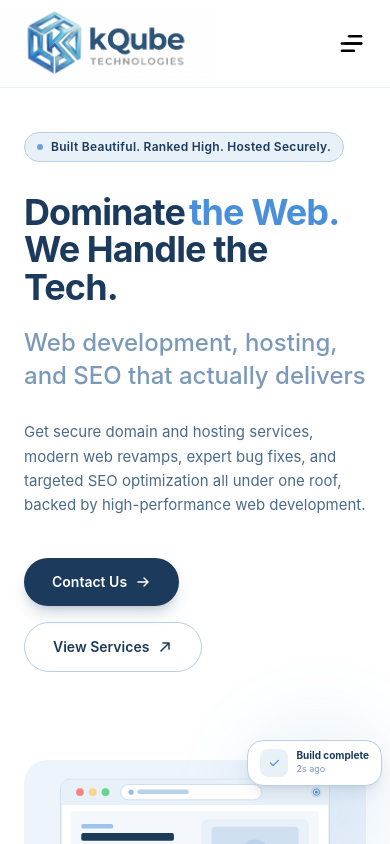
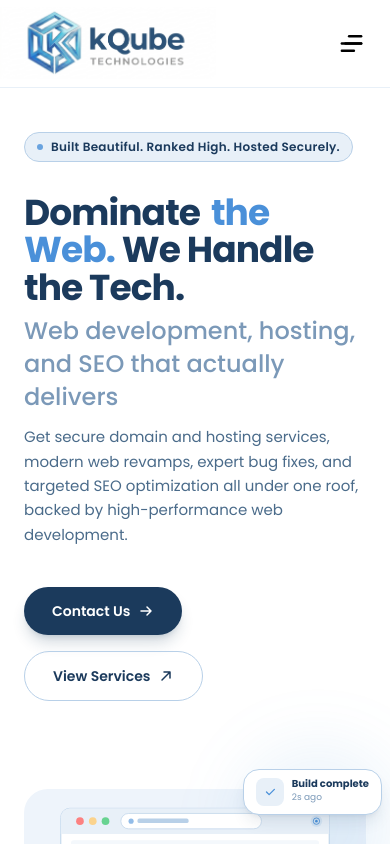
Before and after one commit to kathiravanvellaisamy/kqube, a React (Vite) app: page / in a window 390 px wide. Shown: the top 844 px of the page. Built offline with nearby package versions, Linux system fonts and the light colour scheme.

Commit message:
5th commit

```diff
--- a/index.html
+++ b/index.html
@@ -5,6 +5,7 @@
     <link rel="icon" type="image/svg+xml" href="/favicon.svg" />
     <meta name="viewport" content="width=device-width, initial-scale=1.0" />
     <title>kQube Technologies</title>
+
   </head>
   <body>
     <div id="root"></div>
--- a/src/components/NavBarHero.jsx
+++ b/src/components/NavBarHero.jsx
@@ -238,16 +238,16 @@ export default function NavbarHero() {
 
               {/* Heading */}
               <div style={fadeUp(0.1)}>
-                <h1 className="text-4xl md:text-6xl font-bold leading-[1.04] tracking-tight text-[#1B3A5C] mb-5">
+                <h1 className="text-4xl md:text-6xl font-bold leading-[1.04] tracking-tight text-[#1B3A5C] mb-2 md:mb-5">
                 Dominate
-                  <span className="text-[#4A90D9] ml-1">the Web. </span>{" "}
+                  <span className="text-[#4A90D9] ml-1"> the Web. </span>{" "}
                  We Handle the Tech.
                 </h1>
               </div>
 
               {/* Subheading */}
               <div style={fadeUp(0.2)}>
-                <p className="text-2xl font-medium text-[#7B99B8] mb-7 leading-snug">
+                <p className="text-2xl font-medium text-[#7B99B8] mb-3 md:mb-7 leading-snug">
                   Web development, hosting, and SEO that actually delivers
                 </p>
               </div>
@@ -263,7 +263,7 @@ export default function NavbarHero() {
               </div>
 
               {/* Buttons */}
-              <div style={fadeUp(0.55)} className="flex flex-wrap gap-4 mb-12">
+              <div style={fadeUp(0.55)} className="flex flex-row flex-wrap gap-4 mb-12">
                 <a href="#" className="btn-primary-kq inline-flex items-center gap-2 px-7 py-3.5 rounded-full font-semibold text-sm text-white shadow-lg shadow-[#1B3A5C]/20">
                   Contact Us
                   <svg viewBox="0 0 16 16" fill="none" className="w-4 h-4">
--- a/src/index.css
+++ b/src/index.css
@@ -1,8 +1,15 @@
-@import url('https://fonts.googleapis.com/css2?family=Poppins:ital,wght@0,100;0,200;0,300;0,400;0,500;0,600;0,700;0,800;0,900;1,100;1,200;1,300;1,400;1,500;1,600;1,700;1,800;1,900&display=swap');
+/* 1. Import first */
+@import url('https://fonts.googleapis.com/css2?family=Poppins:wght@300;400;500;600;700&display=swap');
 
+/* 2. Tailwind */
 @import "tailwindcss";
 
+/* 3. The Force Rule */
+* {
+  font-family: 'Poppins', sans-serif !important;
+}
 
-body{
-    font-family: "Poppins", sans-serif;
+/* 4. Optional: Keep Tailwind v4 variables for specific use */
+@theme {
+  --font-poppins: "Poppins", sans-serif;
 }
```
